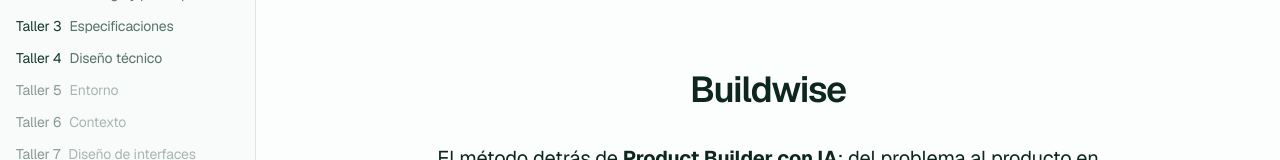
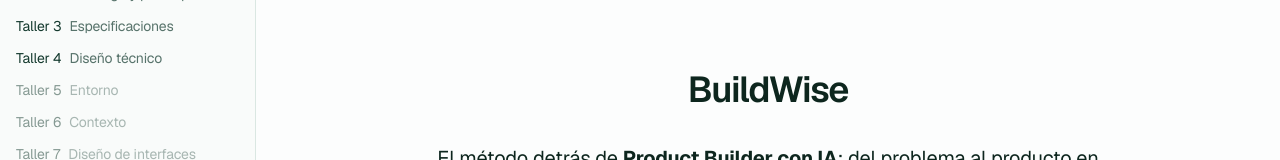
Before and after one commit to FRD898/buildwise, a Next.js app: page / in a window 1280 px wide. Shown: the part 146-306 px from the top of the page. Built offline with nearby package versions, Linux system fonts and the light colour scheme.

Commit message:
fix: escribir el nombre como BuildWise en el sitio

```diff
--- a/app/(curso)/page.tsx
+++ b/app/(curso)/page.tsx
@@ -5,7 +5,7 @@ export default function Home() {
     <div className="flex flex-1 flex-col items-center justify-center px-6 py-24">
       <div className="flex max-w-2xl flex-col items-center gap-8 text-center">
         <h1 className="text-4xl font-semibold tracking-tight text-foreground">
-          Buildwise
+          BuildWise
         </h1>
         <p className="text-xl leading-8 text-foreground">
           El método detrás de{" "}
--- a/app/layout.tsx
+++ b/app/layout.tsx
@@ -14,7 +14,7 @@ const geistMono = Geist_Mono({
 });
 
 export const metadata: Metadata = {
-  title: "Buildwise — Product Builder con IA",
+  title: "BuildWise — Product Builder con IA",
   description:
     "El método detrás de Product Builder con IA: del problema al producto en producción, con agentes de IA.",
 };
```
